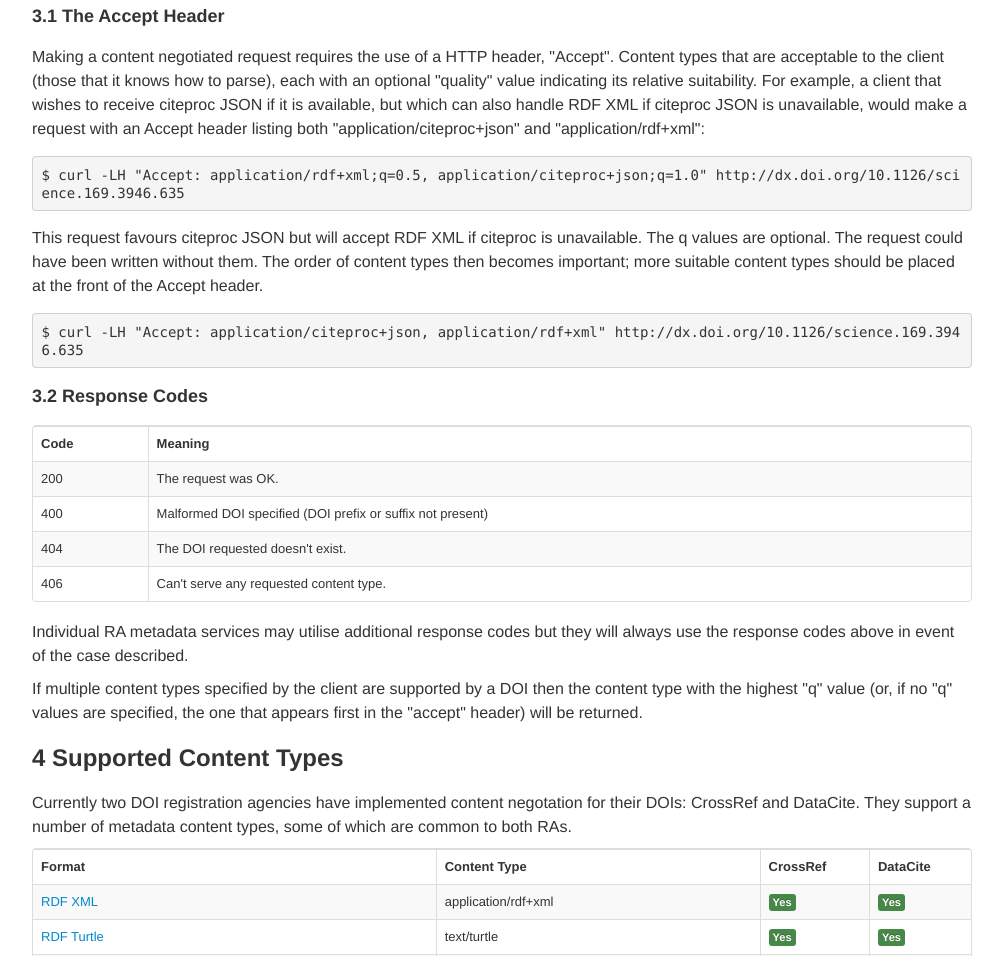
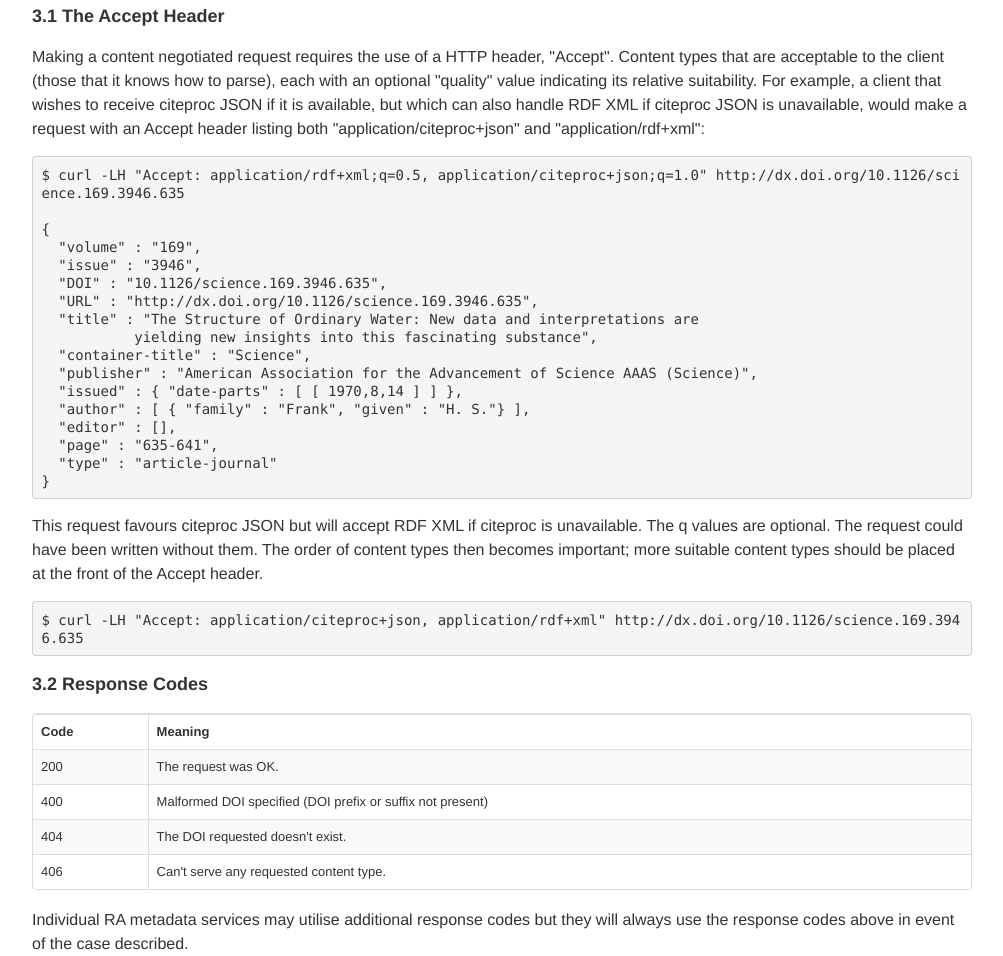
Before and after one commit to crosscite/cn-docs, a plain HTML site: page index.html in a window 1280 px wide. Shown: the part 1505-2461 px from the top of the page, without its empty margins (138-1141 px from the left). Drawn offline with Linux system fonts and the light colour scheme.

Commit message:
Add another response example to make things a bit more concrete.

```diff
--- a/index.html
+++ b/index.html
@@ -7,7 +7,7 @@
 <meta http-equiv="Content-Type" content="text/html;charset=utf-8"/>
 <meta name="title" content="DOI Content Negotiation"/>
 <meta name="generator" content="Org-mode"/>
-<meta name="generated" content="2012-04-30 11:36:24 BST"/>
+<meta name="generated" content="2012-04-30 11:47:12 BST"/>
 <meta name="author" content="Karl Ward"/>
 <meta name="description" content=""/>
 <meta name="keywords" content=""/>
@@ -248,6 +248,22 @@ http://data.crossref.org/10.1126/science.169.3946.635
 
 
 <pre class="example">$ curl -LH "Accept: application/rdf+xml;q=0.5, application/citeproc+json;q=1.0" http://dx.doi.org/10.1126/science.169.3946.635
+
+{
+  "volume" : "169",
+  "issue" : "3946",
+  "DOI" : "10.1126/science.169.3946.635",
+  "URL" : "http://dx.doi.org/10.1126/science.169.3946.635",
+  "title" : "The Structure of Ordinary Water: New data and interpretations are
+           yielding new insights into this fascinating substance",
+  "container-title" : "Science",
+  "publisher" : "American Association for the Advancement of Science AAAS (Science)",
+  "issued" : { "date-parts" : [ [ 1970,8,14 ] ] },
+  "author" : [ { "family" : "Frank", "given" : "H. S."} ],
+  "editor" : [],
+  "page" : "635-641",
+  "type" : "article-journal"
+}
 </pre>
 
 
@@ -436,6 +452,5 @@ Frank, HS 1970, « The Structure of Ordinary Water: New data and interpretation
 </div>
 </div>
 </div>
-
 </body>
 </html>
```
Also changed, not shown: 1 other file.
